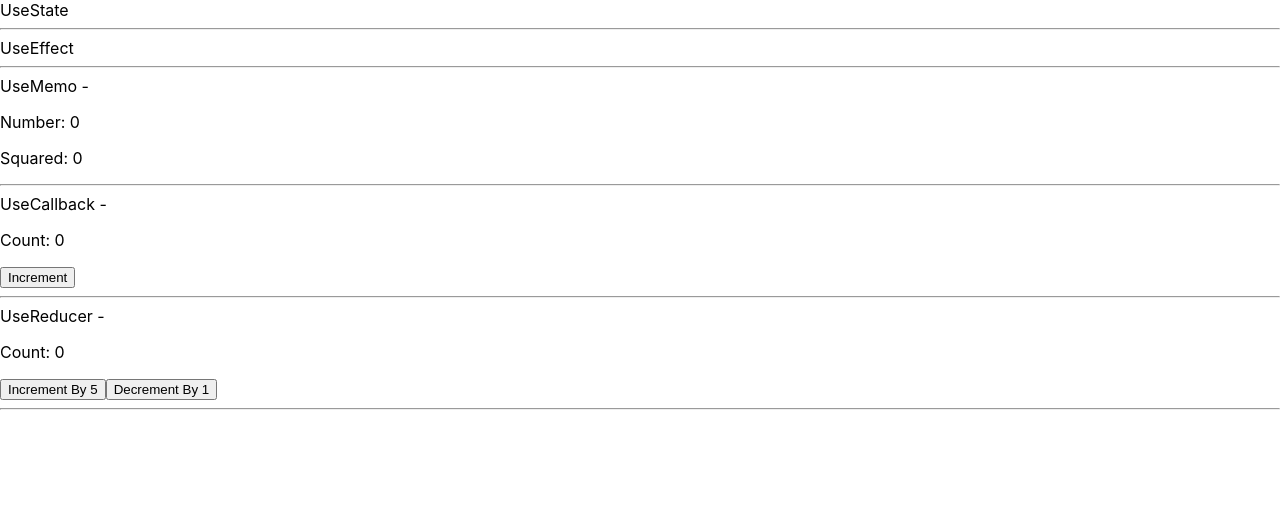
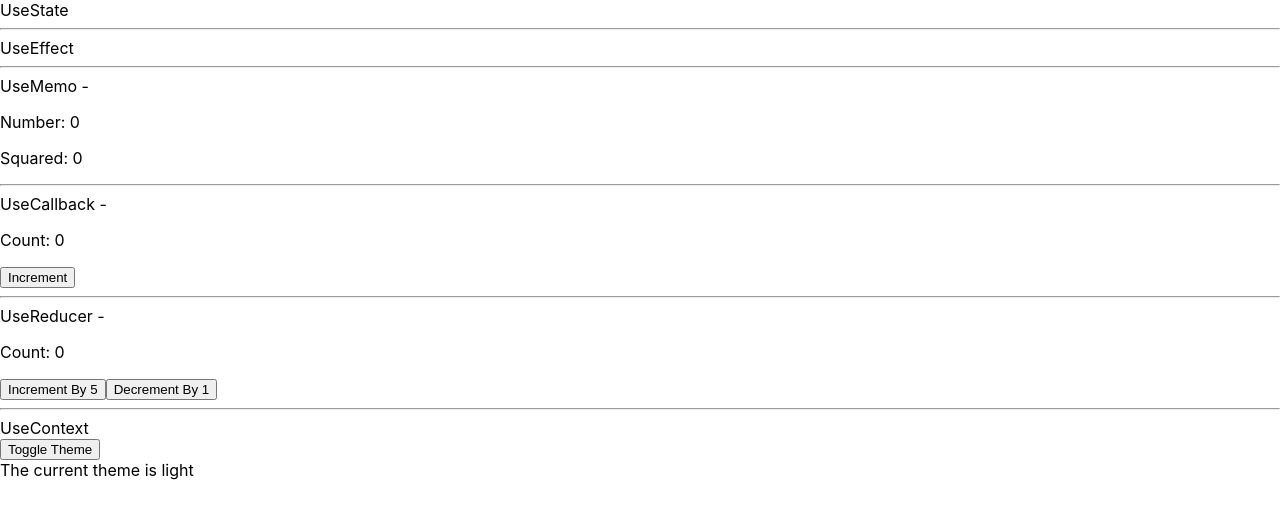
Before and after one commit to amankushwaha577/ReactShell, a React (Create React App) app in the folder 101.Hooks/: page / in a window 1280 px wide. Shown: the top 518 px of the page. Built offline with nearby package versions, Linux system fonts and the light colour scheme.

Commit message:
usecontext

```diff
--- a/101.Hooks/src/App.js
+++ b/101.Hooks/src/App.js
@@ -3,6 +3,7 @@ import UseEffect from './Components/2.UseEffect/UseEffect';
 import UseMemo from './Components/3.UseMemo/UseMemo';
 import UseCallback from './Components/4.UseCallback/UseCallback';
 import UseReducer from './Components/5.UseReducer/UseReducer';
+import UseContext from './Components/6.UseContext/UseContext';
 
 function App() {
   return (
@@ -12,6 +13,7 @@ function App() {
       <UseMemo/> <hr/>
       <UseCallback/> <hr/>
       <UseReducer/> <hr/>
+      <UseContext />
 
     </div>
   );
--- a/101.Hooks/src/Components/6.UseContext/UseContext.js
+++ b/101.Hooks/src/Components/6.UseContext/UseContext.js
@@ -3,14 +3,14 @@ import React, { createContext, useContext, useState } from 'react';
 // 1. Create a context with a default value
 const ThemeContext = createContext('light');
 
-function App() {
+function UseContext() {
   const [theme, setTheme] = useState('light');
 
   // 2. Use the Provider to wrap the component tree and pass down the context value
   return (
     <ThemeContext.Provider value={theme}>
       <div>
-        <h1>App Component</h1>
+        UseContext<br/>
         <button onClick={() => setTheme(theme === 'light' ? 'dark' : 'light')}>
           Toggle Theme
         </button>
@@ -19,6 +19,7 @@ function App() {
     </ThemeContext.Provider>
   );
 }
+export default UseContext;
 
 // 3. Consume the context in a child component using `useContext`
 function Content() {
@@ -26,7 +27,7 @@ function Content() {
   return <div>The current theme is {theme}</div>;
 }
 
-export default App;
+
 
 
 
```
